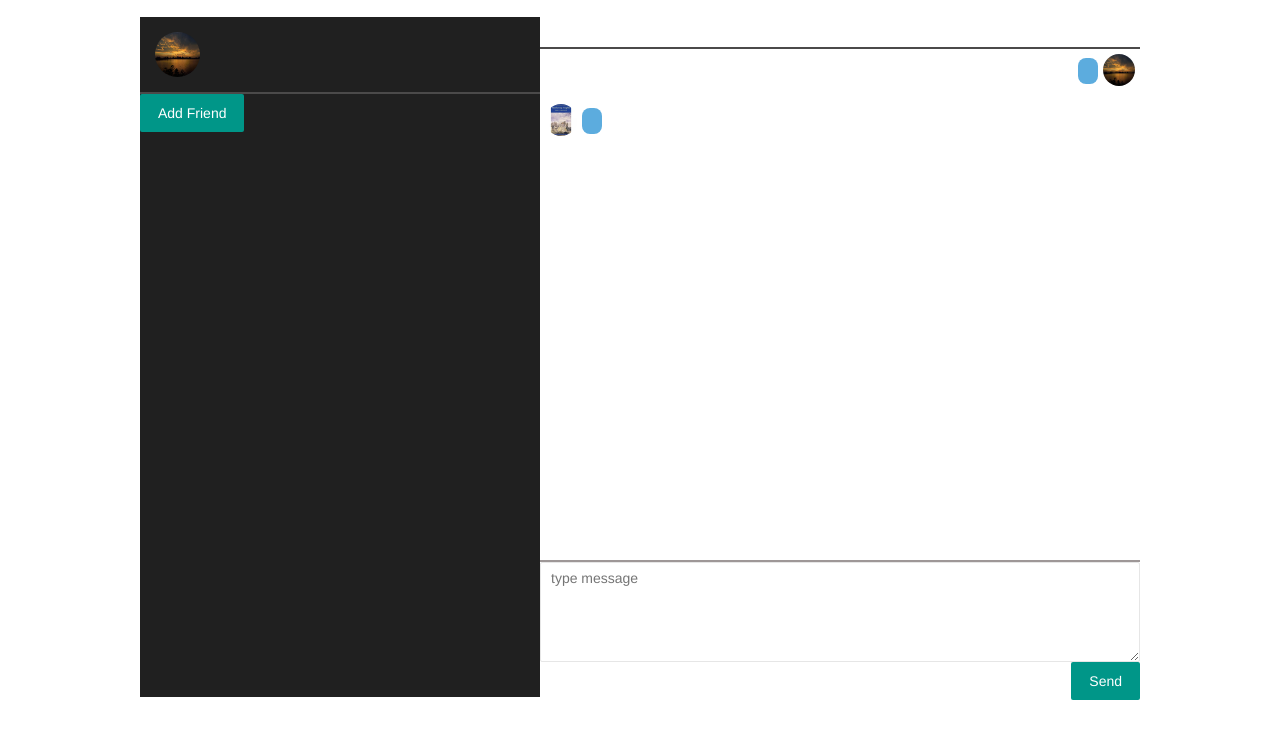
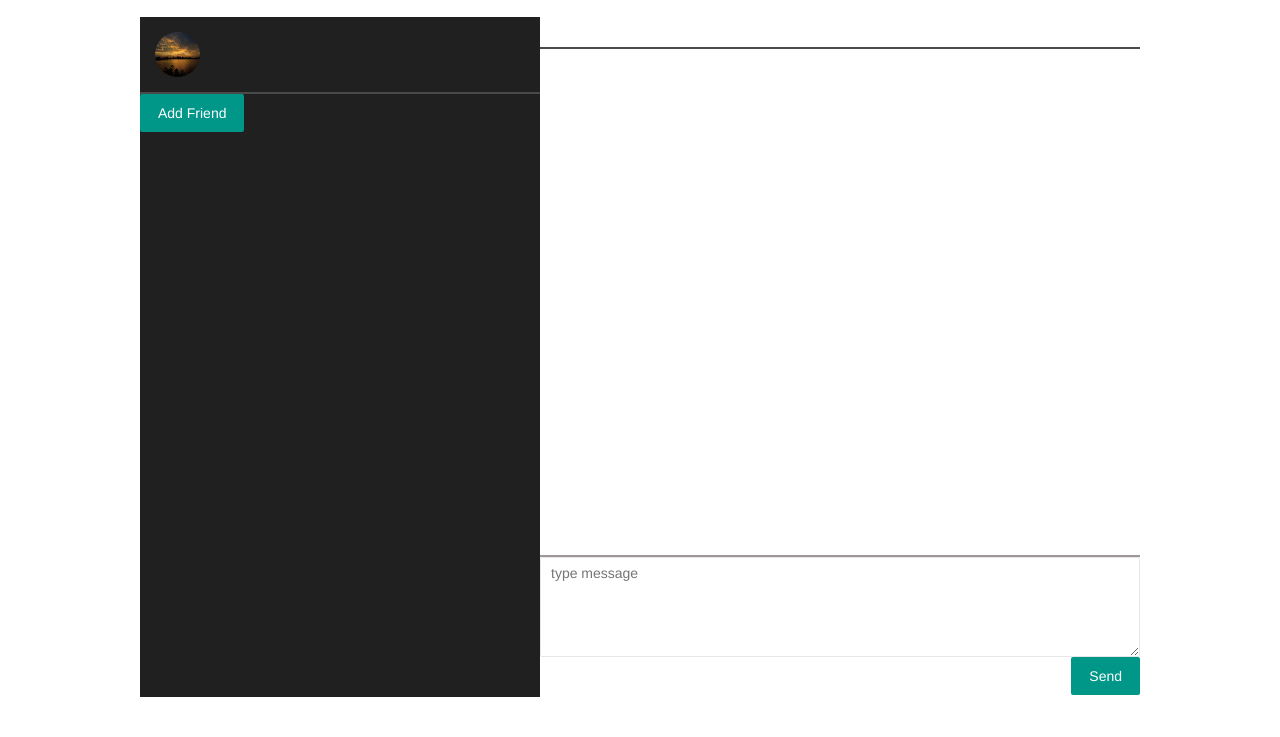
Before and after one commit to JohnJanisheski/488Project, a website: page Mini Market/message.html in a window 1280 px wide. Shown: the part 63-800 px from the top of the page. Drawn offline with Linux system fonts and the light colour scheme; no server answers.

Commit message:
Update message.html

```diff
--- a/Mini Market/message.html
+++ b/Mini Market/message.html
@@ -163,8 +163,7 @@
         <div class="msg-content">
             <div id = "uT" class="userTitle"></div>
             <div class="msg-list" id="msg-list">
-                <div  class="msg-my"><span id = "sentMessage"></span><img src="./img/bk1g.jpg"></div>
-                <div  class="msg-my msg-other"><span id ="recMessage"></span><img  src="./img/thinkinJava1.jpg"></div>
+
             </div>
 
 
```
